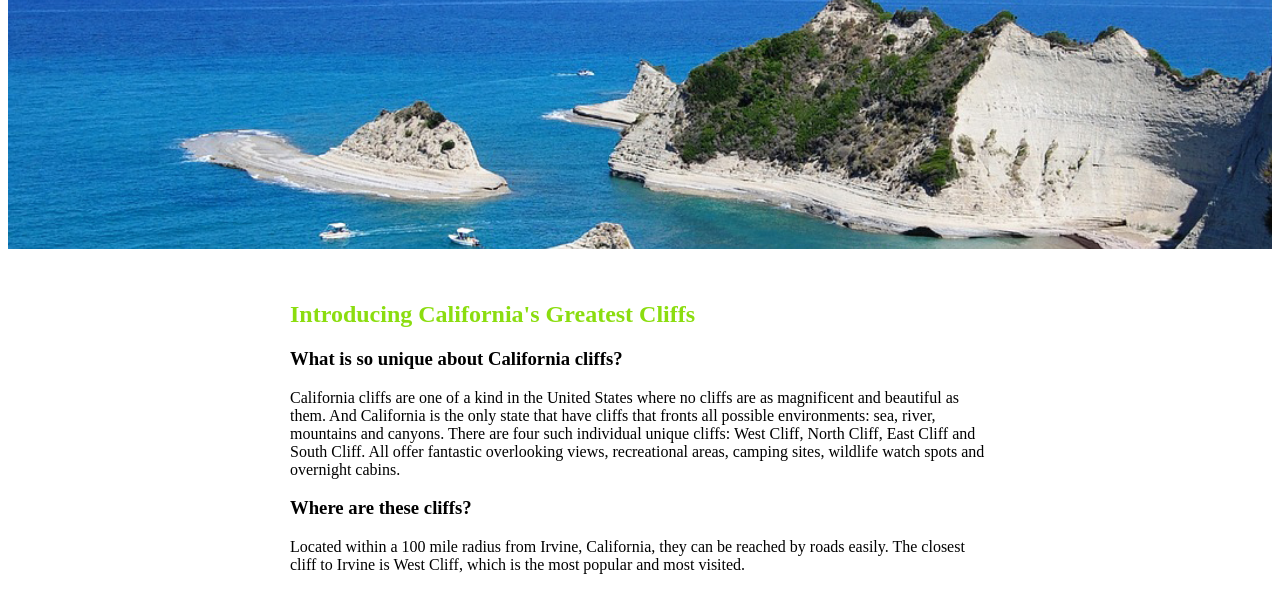
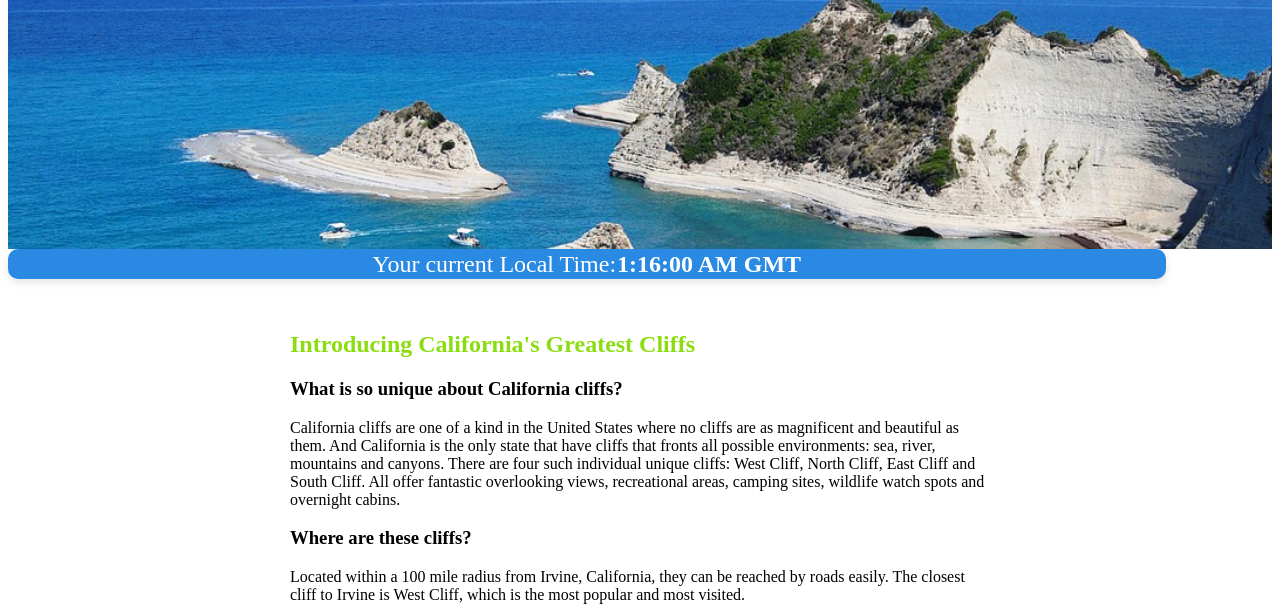
Before and after one commit to ThriveniWork/WEB601W3D1_HW, a plain HTML site: page index.html in a window 1280 px wide. Shown: the part 207-813 px from the top of the page. Drawn offline with Linux system fonts and the light colour scheme.

Commit message:
Added timer with timezone and css

```diff
--- a/index.html
+++ b/index.html
@@ -26,6 +26,10 @@
                 </nav>
             </div>
         </header>
+        <section id = "timeofday">
+            <span>Your current Local Time:</span>
+            <span id="clock"></span>
+        </section>
         <main>
             <h2>Introducing California's Greatest Cliffs</h2>
             <h3>What is so unique about California cliffs?</h3>
@@ -73,5 +77,60 @@
             </div>
         </footer>
     </div>
+    <!--JavaScript Codes-->
+    <script>
+        //Create a time date function
+        function currentTime(){
+            var d = new Date(); //Get the current date
+            var hr = d.getHours();//Get the current hour
+            var min = d.getMinutes(); //Get the current minute
+            var sec = d.getSeconds(); //Get the current second
+            var ampm; //AM or PM
+
+            //Add 0 to a single digit seconds
+            if (sec < 10){
+                sec = "0" + sec;
+            }
+            //Add 0 to a single digit minutes
+            if (min < 10){
+                min = "0" + min;
+            }
+            //Determine AM or PM string
+            if(hr == 12){
+                ampm = "PM"; //set to PM
+            }else if(hr > 12){
+                hr -= 12; //Change the hour to 12 hour system
+                ampm = "PM"; //set to PM
+            }else{
+                ampm = "AM"; //set to AM
+            }
+
+            //Assemble time format to display
+            var time = hr + ":" + min + ":" + sec + " " + ampm;
+
+            //Time zone calculation
+            var timeZoneOffset = d.getTimezoneOffset() / 60; //Get the time zone offset in minutes
+            var timeZone; //Time zone string
+
+            //Calculate time difference between UTC and specific city
+            if(timeZoneOffset === 7){
+                timeZone = "PST"; //Pacific Standard Time
+            }else if(timeZoneOffset === 6){
+                timeZone = "MST"; //Mountain Standard Time
+            }else if(timeZoneOffset === 5){
+                timeZone = "EST"; //Eastern Standard Time
+            }else if(timeZoneOffset === 4){
+                timeZone = "CST"; //Central Standard Time
+            }else{
+                timeZone = "GMT"; //Greenwich Mean Time
+            }
+            //Display current local time and time zone on HTML elements
+            document.getElementById("clock").textContent = time + " " + timeZone; //adding time zone
+        }
+        setInterval(currentTime, 1000); //setting timer
+        //Run the time date function
+        currentTime();
+
+    </script>
 </body>
 </html>
--- a/style.css
+++ b/style.css
@@ -238,3 +238,24 @@ footer #disclaimer {
 footer #disclaimer p {
     font-size: 0.85em;
 }
+/* Center the timer and add a background */
+#timeofday {
+    display: flex;
+    justify-content: center;
+    align-items: center;
+    height: 10px;
+    background-color: #2a8ae3;
+    color: white;
+    font-size: 1.5em;
+    text-align: center;
+    padding: 10px;
+    border-radius: 10px; /* Rounded corners */
+    margin: 0px; /* Center the section horizontally */
+    width: 90%; /* Adjust the width as needed */
+    box-shadow: 0 4px 8px rgba(0, 0, 0, 0.1);
+}
+
+#clock {
+    font-weight: bold;
+    margin-left: 1px;
+}
```
